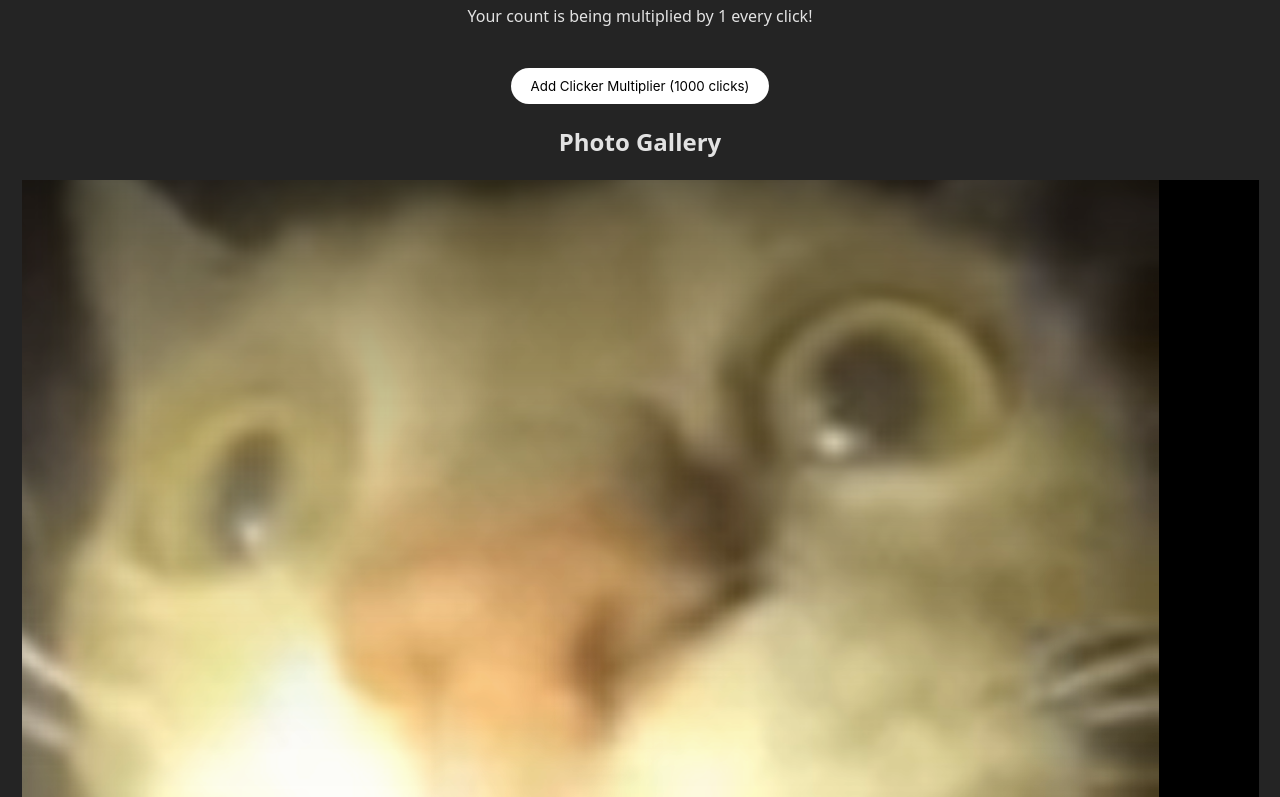
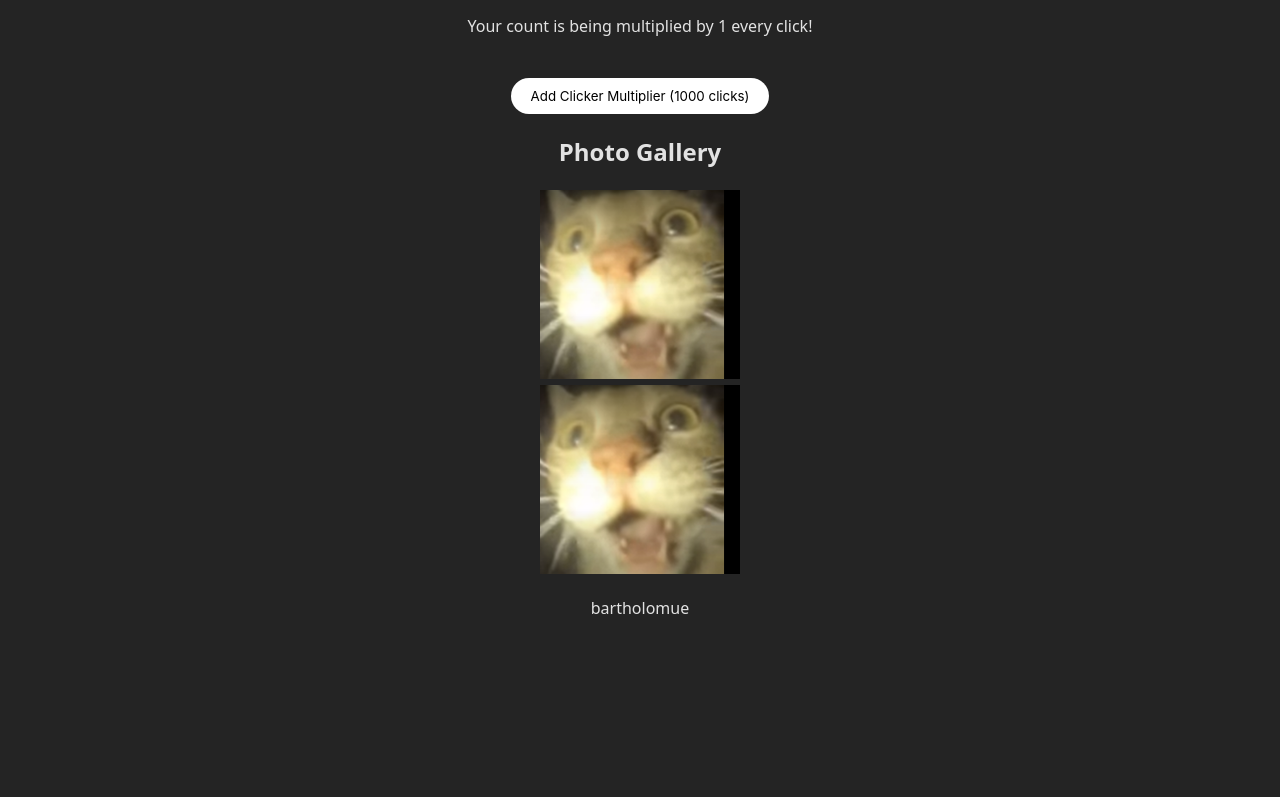
Before and after one commit to landoodle123/Barth-site, a Svelte app: page / in a window 1280 px wide. Shown: the part 523-1320 px from the top of the page. After the commit the page ends 1159 px from the top, so only its background shows below. Built offline with nearby package versions, Linux system fonts and the light colour scheme.

Commit message:
Added picture, increased top padding

```diff
--- a/src/App.svelte
+++ b/src/App.svelte
@@ -123,10 +123,12 @@
   <p>Your count is being multiplied by {amountGained} every click!</p>
   <br>
   <button on:click={buyClickerMultiplier} class="button">Add Clicker Multiplier ({clickerMultiplierCost} clicks)</button>
+  <div class="photogallery">
   <h2>Photo Gallery</h2>
   <img src="bartholomue.png" alt="bartholomue the great">
   <img src="bartholomue.png" alt="bartholomue is life">
   <p>bartholomue</p>
+  </div>
 </main>
 
 <style>
@@ -140,4 +142,11 @@
     cursor: pointer;
     transition: background-color 0.3s;
   }
+  .photogallery {
+    width: 200px;
+    height: auto;
+    display: block;
+    margin-left: auto;
+    margin-right: auto;
+  }
 </style>
--- a/src/app.css
+++ b/src/app.css
@@ -24,6 +24,7 @@ body {
 
 img {
   max-width: 100%; /* Ensure image is responsive */
+  size: 150px;
   height: auto; /* Maintain aspect ratio */
 }
 
@@ -76,5 +77,5 @@ img {
 }
 
 main {
-  padding-top: 60px; /* Prevents content from being hidden behind the navbar */
+  padding-top: 70px; /* Prevents content from being hidden behind the navbar */
 }
```
